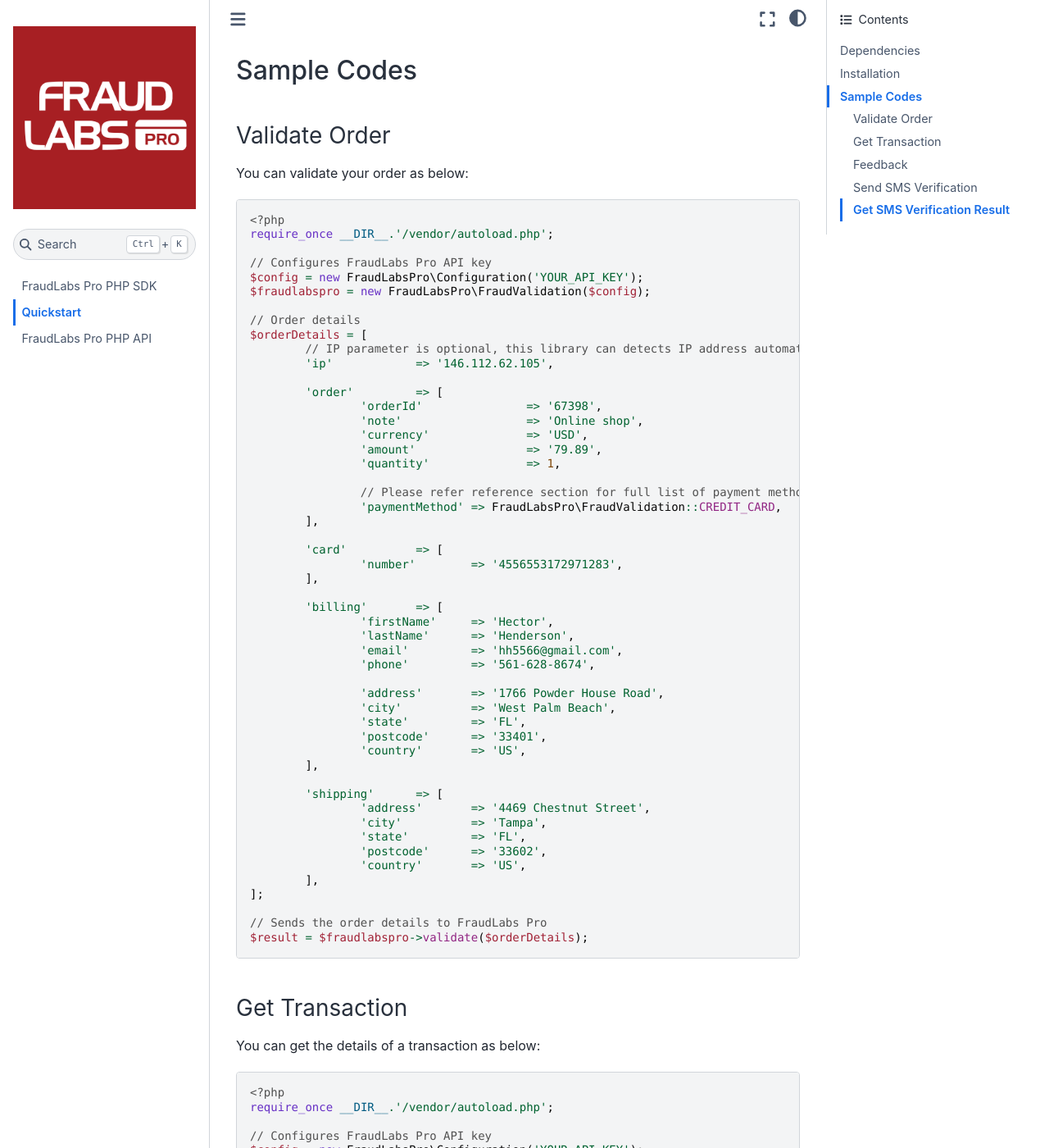
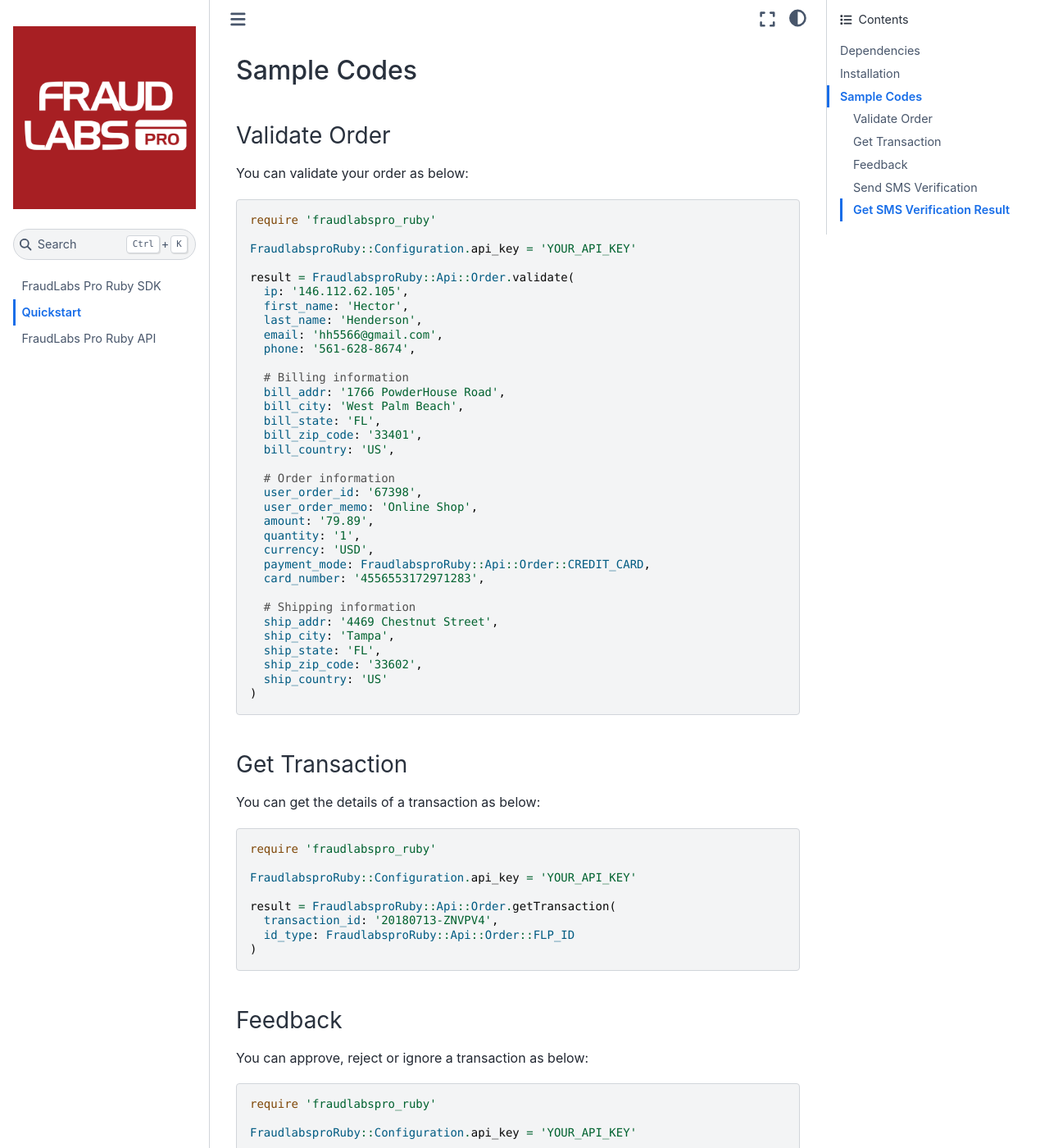
Before and after one commit to fraudlabspro/fraudlabspro-ruby, a Sphinx documentation site: the page built from docs/source/quickstart.md, in a window 1280 px wide and 1400 px high, scrolled down 438 px. Shown: the whole window at 82% size. Built offline with Sphinx 7.4.7 and the Sphinx Book theme 1.1.4, drawn with Linux system fonts in a browser that asks for light colours; some of the changed text lies outside the part shown.

Commit message:
Update Readthedocs documentation.

````diff
--- a/docs/source/conf.py
+++ b/docs/source/conf.py
@@ -5,7 +5,7 @@
 
 # -- Project information
 
-project = 'FraudLabs Pro PHP'
+project = 'FraudLabs Pro Ruby'
 copyright = '2024, FraudLabs Pro'
 author = 'FraudLabs Pro'
 
@@ -31,8 +31,8 @@
 
 # https://myst-parser.readthedocs.io/en/latest/configuration.html#setting-html-metadata
 myst_html_meta = {
-    "description": "FraudLabs Pro PHP SDK to screen the order transaction for payment fraud.",
-    "keywords": "FraudLabs Pro, Fraud Prevention, Fraud Detection, PHP",
+    "description": "FraudLabs Pro Ruby SDK to screen the order transaction for payment fraud.",
+    "keywords": "FraudLabs Pro, Fraud Prevention, Fraud Detection, Ruby",
     "google-site-verification": "DeW6mXDyMnMt4i61ZJBNuoADPimo5266DKob7Z7d6i4",
 }
 
@@ -59,6 +59,6 @@
 # Favicon
 html_favicon = 'images/favicon.ico'
 
-html_title = "FraudLabs Pro PHP"
+html_title = "FraudLabs Pro Ruby"
 
 # html_baseurl = "https://ip2proxy-php.readthedocs.io/en/latest/"
--- a/docs/source/quickstart.md
+++ b/docs/source/quickstart.md
@@ -9,7 +9,7 @@
 Install this package using the command as below:
 
 ```
-composer require fraudlabspro/fraudlabspro-php
+gem install fraudlabspro_ruby
 ```
 
 ## Sample Codes
@@ -18,93 +18,71 @@
 
 You can validate your order as below:
 
-```php
-<?php
-require_once __DIR__.'/vendor/autoload.php';
+```ruby
+require 'fraudlabspro_ruby'
 
-// Configures FraudLabs Pro API key
-$config = new FraudLabsPro\Configuration('YOUR_API_KEY');
-$fraudlabspro = new FraudLabsPro\FraudValidation($config);
+FraudlabsproRuby::Configuration.api_key = 'YOUR_API_KEY'
 
-// Order details
-$orderDetails = [
-	// IP parameter is optional, this library can detects IP address automatically
-	'ip'		=> '146.112.62.105',
+result = FraudlabsproRuby::Api::Order.validate(
+  ip: '146.112.62.105',
+  first_name: 'Hector',
+  last_name: 'Henderson',
+  email: 'hh5566@gmail.com',
+  phone: '561-628-8674',
 
-	'order'		=> [
-		'orderId'		=> '67398',
-		'note'			=> 'Online shop',
-		'currency'		=> 'USD',
-		'amount'		=> '79.89',
-		'quantity'		=> 1,
+  # Billing information
+  bill_addr: '1766 PowderHouse Road',
+  bill_city: 'West Palm Beach',
+  bill_state: 'FL',
+  bill_zip_code: '33401',
+  bill_country: 'US',
 
-		// Please refer reference section for full list of payment methods
-		'paymentMethod'	=> FraudLabsPro\FraudValidation::CREDIT_CARD,
-	],
+  # Order information
+  user_order_id: '67398',
+  user_order_memo: 'Online Shop',
+  amount: '79.89',
+  quantity: '1',
+  currency: 'USD',
+  payment_mode: FraudlabsproRuby::Api::Order::CREDIT_CARD,
+  card_number: '4556553172971283',
 
-	'card'		=> [
-		'number'	=> '4556553172971283',
-	],
-
-	'billing'	=> [
-		'firstName'	=> 'Hector',
-		'lastName'	=> 'Henderson',
-		'email'		=> 'hh5566@gmail.com',
-		'phone'		=> '561-628-8674',
-
-		'address'	=> '1766 Powder House Road',
-		'city'		=> 'West Palm Beach',
-		'state'		=> 'FL',
-		'postcode'	=> '33401',
-		'country'	=> 'US',
-	],
-
-	'shipping'	=> [
-		'address'	=> '4469 Chestnut Street',
-		'city'		=> 'Tampa',
-		'state'		=> 'FL',
-		'postcode'	=> '33602',
-		'country'	=> 'US',
-	],
-];
-
-// Sends the order details to FraudLabs Pro
-$result = $fraudlabspro->validate($orderDetails);
+  # Shipping information
+  ship_addr: '4469 Chestnut Street',
+  ship_city: 'Tampa',
+  ship_state: 'FL',
+  ship_zip_code: '33602',
+  ship_country: 'US'
+)
 ```
 
 ### Get Transaction
 
 You can get the details of a transaction as below:
 
-```php
-<?php
-require_once __DIR__.'/vendor/autoload.php';
+```ruby
+require 'fraudlabspro_ruby'
 
-// Configures FraudLabs Pro API key
-$config = new FraudLabsPro\Configuration('YOUR_API_KEY');
-$fraudlabspro = new FraudLabsPro\FraudValidation($config);
+FraudlabsproRuby::Configuration.api_key = 'YOUR_API_KEY'
 
-$result = $fraudlabspro->getTransaction('20170906MXFHSTRF', FraudLabsPro\FraudValidation::FLP_ID);
+result = FraudlabsproRuby::Api::Order.getTransaction(
+  transaction_id: '20180713-ZNVPV4',
+  id_type: FraudlabsproRuby::Api::Order::FLP_ID
+)
 ```
 
 ### Feedback
 
 You can approve, reject or ignore a transaction as below:
 
-```php
-<?php
-require_once __DIR__.'/vendor/autoload.php';
+```ruby
+require 'fraudlabspro_ruby'
 
-// Configures FraudLabs Pro API key
-$config = new FraudLabsPro\Configuration('YOUR_API_KEY');
-$fraudlabspro = new FraudLabsPro\FraudValidation($config);
+FraudlabsproRuby::Configuration.api_key = 'YOUR_API_KEY'
 
-$fraudlabspro->feedback([
-	'id'		=> '20170906MXFHSTRF',
-	// Please refer to reference section for full list of feedback statuses
-	'status'	=> FraudLabsPro\FraudValidation::APPROVE,
-	'note'		=> 'This customer made a valid purchase before.',
-]);
+result = FraudlabsproRuby::Api::Order.feedback(
+  transaction_id: '20180713-ZNVPV4',
+  status: FraudlabsproRuby::Api::Order::APPROVE
+)
 
 ```
 
@@ -112,38 +90,30 @@
 
 You can send SMS verification for authentication purpose as below:
 
-```php
-<?php
-require_once __DIR__.'/vendor/autoload.php';
+```ruby
+require 'fraudlabspro_ruby'
 
-// Configures FraudLabs Pro API key
-$config = new FraudLabsPro\Configuration('YOUR_API_KEY');
-$fraudlabsproSms = new \FraudLabsPro\SmsVerification($config);
+FraudlabsproRuby::Configuration.api_key = 'YOUR_API_KEY'
 
-// Send SMS Verification
-$fraudlabsproSms->sendSms([
-	'tel'			=> '+123456789',
-	'mesg'			=> 'Hi, your OTP is <otp>.',
-	'otp_timeout'	=> 3600,
-	'country_code'	=> 'US',
-]);
+result = FraudlabsproRuby::Api::SMSVerification.sendSMS(
+  tel: '+123456789',
+  mesg: 'Hi, your OTP is <otp>.',
+  otp_timeout: 3600,
+  country_code: 'US'
+)
 ```
 
 ### Get SMS Verification Result
 
 You can verify the OTP sent by Fraudlabs Pro SMS verification API as below:
 
-```php
-<?php
-require_once __DIR__.'/vendor/autoload.php';
+```ruby
+require 'fraudlabspro_ruby'
 
-// Configures FraudLabs Pro API key
-$config = new FraudLabsPro\Configuration('YOUR_API_KEY');
-$fraudlabsproSms = new \FraudLabsPro\SmsVerification($config);
+FraudlabsproRuby::Configuration.api_key = 'YOUR_API_KEY'
 
-// Get SMS Verification result
-$fraudlabsproSms->verifyOtp([
-	'tran_id'		=> 'UNIQUE_TRANS_ID',
-	'otp'			=> 'OTP_RECEIVED',
-]);
+result = FraudlabsproRuby::Api::SMSVerification.verifySMS(
+  tran_id: 'UNIQUE_TRANS_ID',
+  otp: 'OTP_RECEIVED'
+)
 ```
````
Also changed, not shown: docs/source/code.md (+44 -40 lines), docs/source/index.md (+3 -3 lines).
